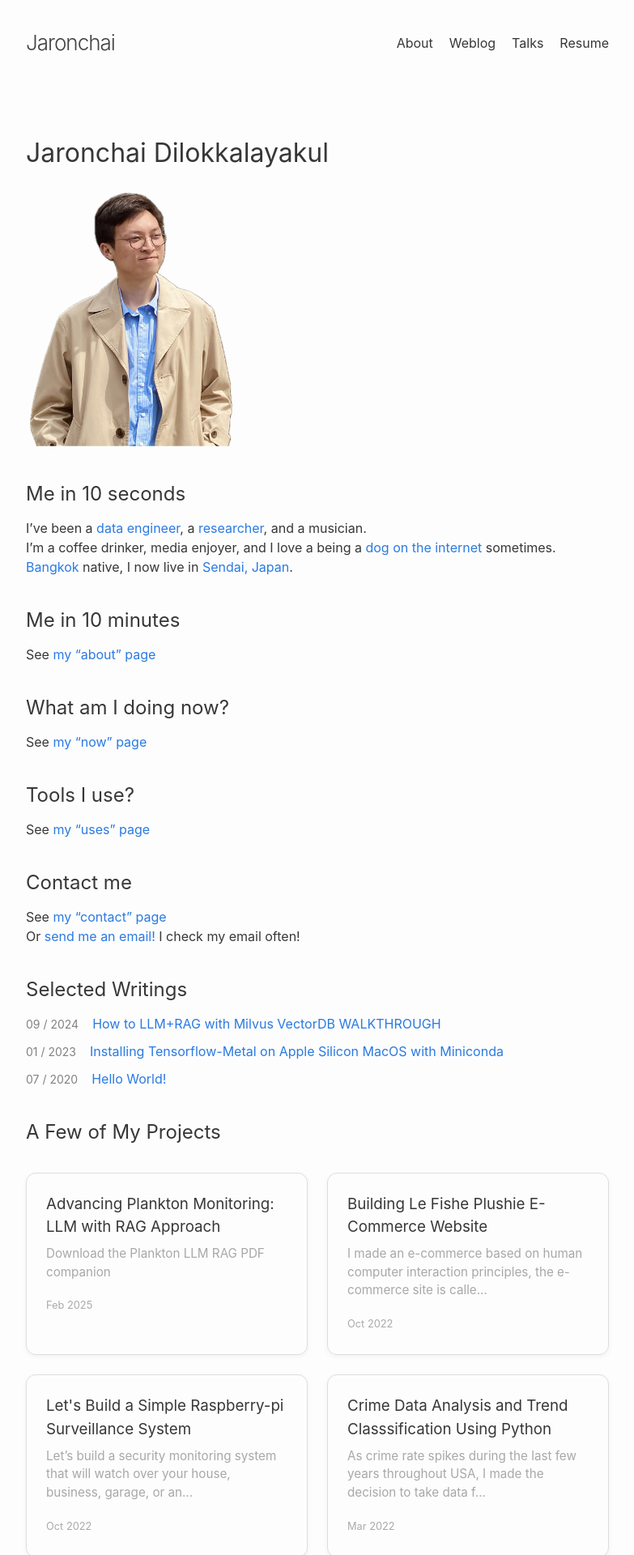
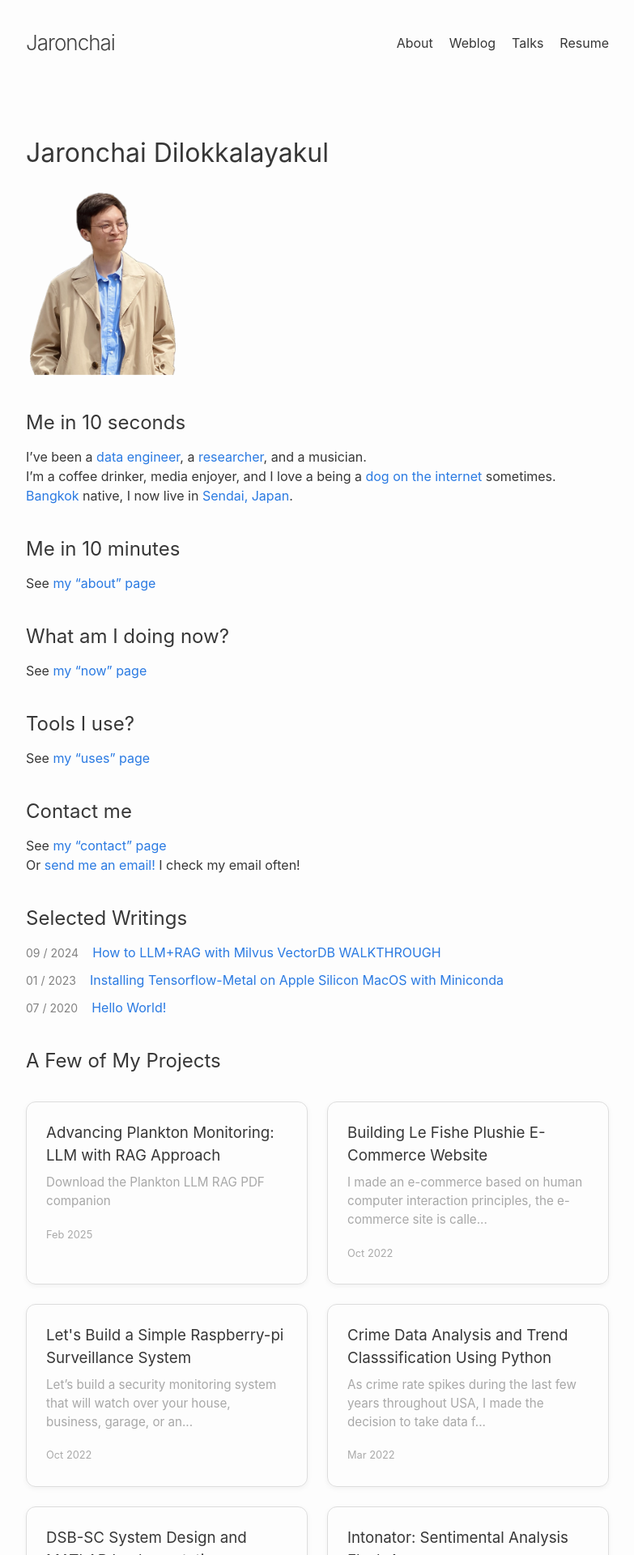
Before and after one commit to jarondlk/jaronchai-blog, a Jekyll site: the page built from index.markdown, in a window 1280 px wide. Shown: the top 1920 px of the page at 81% size, without its empty margins (248-1031 px from the left). Built offline with Jekyll 4.4.1, drawn with Linux system fonts in a browser that asks for light colours.

Commit message:
Update index.markdown

```diff
--- a/index.markdown
+++ b/index.markdown
@@ -5,7 +5,7 @@ layout: default
 
 # Jaronchai Dilokkalayakul
 
-<img src="{{ site.baseurl }}/assets/index/me.png" alt="" style="max-width: 250px; margin: 5px;">
+<img src="{{ site.baseurl }}/assets/index/me.png" alt="" style="max-width: 180px; margin: 5px;">
 
 ## Me in 10 seconds
 
```
